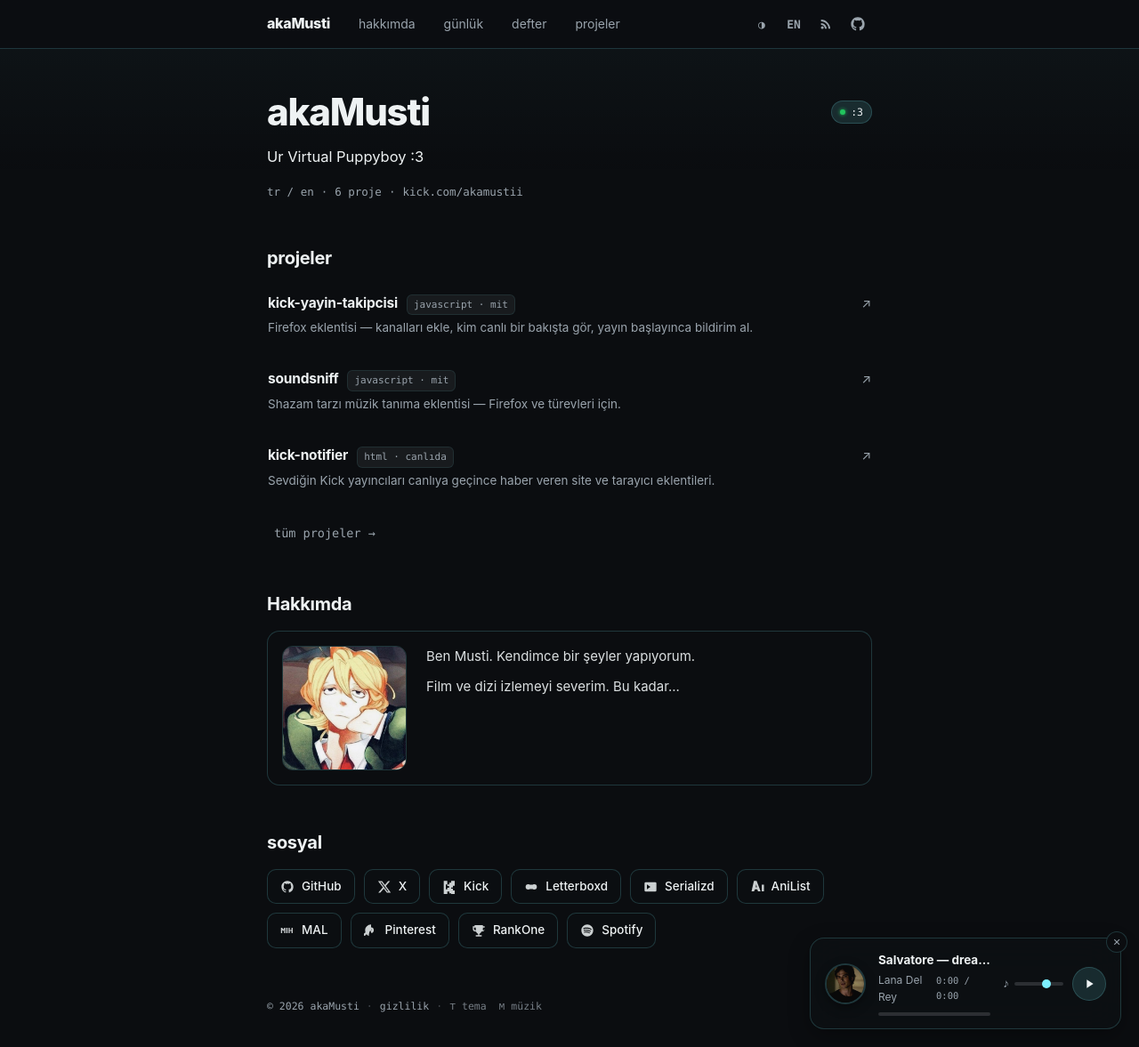
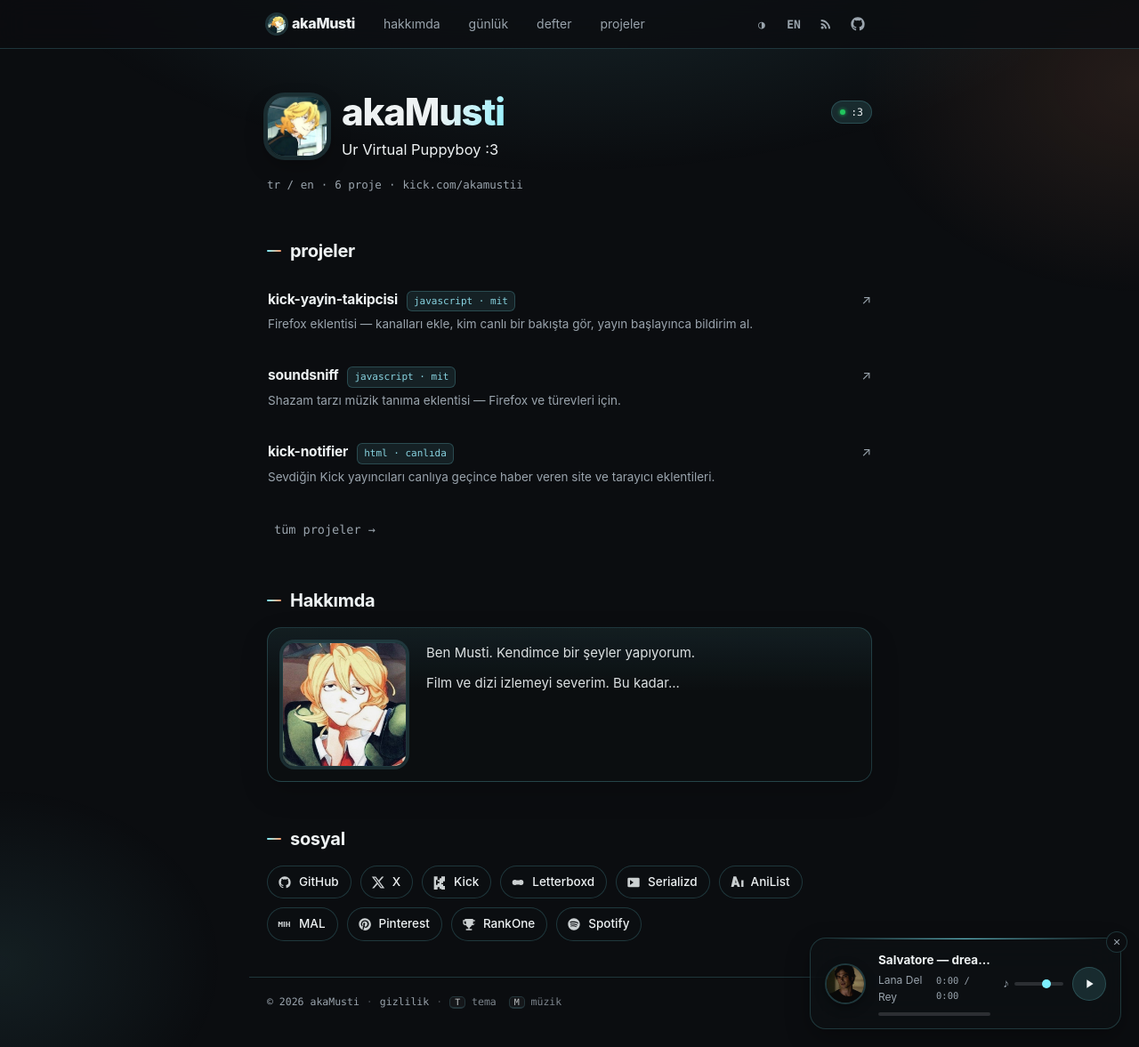
Before and after one commit to akamusti/akamusti.github.io, a Jekyll site: the page index.html, which Jekyll copies as it is, in a window 1280 px wide and 1177 px high. Shown: the whole window at 89% size. Built offline with Jekyll 4.4.1, drawn with Linux system fonts in a browser that asks for light colours.

Commit message:
Style hero with avatar, ambient background and pill chips; fix broken player CSS and Pinterest icon

```diff
--- a/_layouts/default.html
+++ b/_layouts/default.html
@@ -30,6 +31,7 @@
 <header class="nav">
   <div class="nav-in">
     <a class="logo" href="/">
+      <img class="logo-mark" src="/img/pfp.jpg" alt="" width="22" height="22">
       <span>akaMusti</span>
     </a>
     <nav class="nav-links">
@@ -68,7 +70,7 @@
   <span class="sep">·</span>
   <a href="/gizlilik/" data-i18n="footer.privacy">gizlilik</a>
   <span class="sep">·</span>
-  <span style="opacity: 0.75;"><kbd>T</kbd> tema &nbsp;<kbd>M</kbd> müzik</span>
+  <span class="keys"><kbd>T</kbd> tema &nbsp;<kbd>M</kbd> müzik</span>
 </footer>
 
 <div class="player-pop closed" id="playerPop">
--- a/assets/themes.css
+++ b/assets/themes.css
@@ -208,17 +208,29 @@
   overflow-x: hidden;
 }
 
-/* Subtle top fade */
+/* Quiet atmosphere: two still glows and a faint upper texture */
 body::before {
   content: "";
   position: fixed;
-  top: 0;
-  left: 0;
-  right: 0;
-  height: 200px;
-  background: linear-gradient(to bottom, color-mix(in srgb, var(--accent) 4%, transparent), transparent);
+  inset: 0;
+  background:
+    radial-gradient(ellipse 72% 38% at 50% -10%, color-mix(in srgb, var(--accent) 14%, transparent), transparent 70%),
+    radial-gradient(ellipse 34% 28% at 100% 8%, color-mix(in srgb, var(--accent2) 11%, transparent), transparent 72%),
+    radial-gradient(ellipse 28% 24% at 0% 92%, color-mix(in srgb, var(--accent) 8%, transparent), transparent 70%);
+  pointer-events: none;
+  z-index: -2;
+}
+body::after {
+  content: "";
+  position: fixed;
+  inset: 0;
   pointer-events: none;
   z-index: -1;
+  background-image: radial-gradient(color-mix(in srgb, var(--fg) 16%, transparent) 0.65px, transparent 0.65px);
+  background-size: 18px 18px;
+  opacity: 0.28;
+  -webkit-mask-image: linear-gradient(to bottom, #000 0%, transparent 46%);
+  mask-image: linear-gradient(to bottom, #000 0%, transparent 46%);
 }
 
 ::selection {
@@ -287,6 +299,15 @@
 }
 .logo:hover {
   color: var(--accent);
+}
+.logo-mark {
+  width: 22px;
+  height: 22px;
+  border-radius: 50%;
+  object-fit: cover;
+  flex: none;
+  border: 1px solid var(--stroke);
+  box-shadow: 0 0 0 2px color-mix(in srgb, var(--accent) 16%, transparent);
 }
 .nav-links {
   display: flex;
@@ -488,6 +509,12 @@
   margin: 0 auto;
   padding: 48px 20px 32px;
 }
+/* Layout kalıbında shell > main iç içe: çift padding'i önle */
+.shell > main {
+  max-width: none;
+  margin: 0;
+  padding: 0;
+}
 
 h1 {
   font-size: 42px;
@@ -497,8 +524,52 @@
   color: var(--fg);
 }
 
+.hero-top {
+  display: flex;
+  align-items: center;
+  gap: 16px;
+}
+.hero-avatar {
+  width: 68px;
+  height: 68px;
+  border-radius: 20px;
+  object-fit: cover;
+  object-position: center 18%;
+  flex: none;
+  border: 1px solid var(--stroke);
+  box-shadow:
+    0 0 0 4px color-mix(in srgb, var(--accent) 14%, transparent),
+    0 10px 24px color-mix(in srgb, #000 28%, transparent);
+}
+.hero-copy {
+  flex: 1;
+  min-width: 0;
+}
+.hero-name-row {
+  display: flex;
+  align-items: center;
+  justify-content: space-between;
+  gap: 12px;
+  flex-wrap: wrap;
+}
+.hero-name-row h1 {
+  min-width: 0;
+  overflow-wrap: break-word;
+}
+.hero-name-row .status-pill {
+  flex: none;
+}
+@supports ((-webkit-background-clip: text) or (background-clip: text)) {
+  .hero h1 {
+    background: linear-gradient(105deg, var(--fg) 0%, var(--fg) 58%, color-mix(in srgb, var(--accent) 78%, var(--fg)) 100%);
+    -webkit-background-clip: text;
+    background-clip: text;
+    color: transparent;
+  }
+}
+
 .bio {
-  margin-top: 14px;
+  margin-top: 6px;
   font-size: 16.5px;
   max-width: 60ch;
   color: var(--fg);
@@ -539,6 +610,20 @@
   margin-bottom: 8px;
   letter-spacing: -0.3px;
 }
+main > section > h2 {
+  display: flex;
+  align-items: center;
+  gap: 10px;
+  margin-bottom: 12px;
+}
+main > section > h2::before {
+  content: "";
+  width: 16px;
+  height: 2px;
+  border-radius: 99px;
+  background: linear-gradient(90deg, var(--accent), var(--accent2));
+  flex: none;
+}
 
 /* Rows / Project Cards */
 .row {
@@ -553,8 +638,9 @@
   transition: background 0.2s ease, border-color 0.2s ease, transform 0.2s ease;
 }
 .row:hover {
-  background: color-mix(in srgb, var(--card) 60%, transparent);
+  background: color-mix(in srgb, var(--card) 72%, transparent);
   border-color: var(--stroke);
+  box-shadow: inset 2px 0 0 var(--accent);
 }
 .row:hover .row-name {
   color: var(--accent);
@@ -573,11 +659,11 @@
 .row-tag {
   font-family: ui-monospace, SFMono-Regular, Menlo, Monaco, Consolas, monospace;
   font-size: 11px;
-  color: var(--muted);
+  color: color-mix(in srgb, var(--accent) 62%, var(--muted));
   padding: 2px 7px;
   border-radius: 6px;
-  background: color-mix(in srgb, var(--fg) 6%, transparent);
-  border: 1px solid color-mix(in srgb, var(--stroke) 50%, transparent);
+  background: color-mix(in srgb, var(--accent) 9%, transparent);
+  border: 1px solid color-mix(in srgb, var(--accent) 20%, transparent);
 }
 .row-arrow {
   margin-left: auto;
@@ -624,17 +710,22 @@
   align-items: flex-start;
   margin-top: 14px;
   padding: 16px;
-  border-radius: 14px;
+  border-radius: 16px;
   border: 1px solid var(--stroke);
-  background: color-mix(in srgb, var(--card) 45%, transparent);
+  background:
+    linear-gradient(180deg, color-mix(in srgb, var(--accent) 7%, transparent), transparent 42%),
+    color-mix(in srgb, var(--card) 62%, transparent);
+  box-shadow: 0 12px 32px color-mix(in srgb, #000 16%, transparent);
 }
 .about-wrap img {
   width: 140px;
   height: 140px;
   object-fit: cover;
+  object-position: center 20%;
   flex: none;
-  border-radius: 12px;
+  border-radius: 14px;
   border: 1px solid var(--stroke);
+  box-shadow: 0 0 0 3px color-mix(in srgb, var(--accent) 14%, transparent);
   transition: border-color 0.2s ease;
 }
 .about-wrap img:hover {
@@ -660,10 +751,10 @@
   display: inline-flex;
   align-items: center;
   gap: 8px;
-  padding: 8px 14px;
-  border-radius: 10px;
+  padding: 7px 13px 7px 11px;
+  border-radius: 999px;
   border: 1px solid var(--stroke);
-  background: color-mix(in srgb, var(--card) 60%, transparent);
+  background: color-mix(in srgb, var(--card) 70%, transparent);
   color: var(--fg);
   text-decoration: none;
   font-size: 13.5px;
@@ -716,8 +807,8 @@
 }
 .rule {
   height: 1px;
-  margin: 24px 0;
-  background: var(--stroke);
+  margin: 22px 0 10px;
+  background: linear-gradient(90deg, var(--accent), var(--stroke) 46%, transparent);
 }
 
 .post-box {
@@ -733,8 +824,9 @@
   transition: background 0.2s ease, border-color 0.2s ease, transform 0.2s ease;
 }
 .post-box:hover {
-  background: color-mix(in srgb, var(--card) 60%, transparent);
+  background: color-mix(in srgb, var(--card) 72%, transparent);
   border-color: var(--stroke);
+  box-shadow: inset 2px 0 0 var(--accent);
 }
 .post-box:hover .pb-title {
   color: var(--accent);
@@ -852,7 +944,7 @@
 }
 .player {
   border: 1px solid var(--stroke);
-  border-radius: 16px;
+  border-radius: 18px;
   padding: 14px 16px;
   display: flex;
   align-items: center;
@@ -860,11 +952,22 @@
   background: var(--card);
   backdrop-filter: blur(20px) saturate(1.2);
   -webkit-backdrop-filter: blur(20px) saturate(1.2);
-  box-shadow: 0 8px 24px rgba(0,0,0,0.3);
+  box-shadow: 0 10px 28px rgba(0,0,0,0.28);
   position: relative;
   transform: translateX(120%);
   opacity: 0;
   transition: transform 0.45s cubic-bezier(0.2, 0.9, 0.25, 1), opacity 0.35s ease, border-color 0.25s ease;
+}
+.player::before {
+  content: "";
+  position: absolute;
+  top: 0;
+  left: 18px;
+  right: 18px;
+  height: 1px;
+  background: linear-gradient(90deg, transparent, var(--accent), transparent);
+  opacity: 0.75;
+  pointer-events: none;
 }
 .player-pop.open .player {
   transform: none;
@@ -1075,8 +1178,9 @@
 /* Footer */
 footer {
   max-width: 720px;
-  margin: 0 auto;
-  padding: 24px 20px 36px;
+  margin: 8px auto 0;
+  padding: 18px 20px 36px;
+  border-top: 1px solid var(--stroke);
   font-family: ui-monospace, SFMono-Regular, Menlo, Monaco, Consolas, monospace;
   font-size: 11.5px;
   color: var(--muted);
@@ -1084,6 +1188,17 @@
   align-items: center;
   flex-wrap: wrap;
   gap: 8px;
+}
+footer kbd {
+  font-family: inherit;
+  font-size: 10px;
+  line-height: 1.4;
+  border: 1px solid var(--stroke);
+  border-bottom-width: 2px;
+  border-radius: 5px;
+  padding: 0 5px;
+  color: var(--fg);
+  background: color-mix(in srgb, var(--fg) 6%, transparent);
 }
 footer a {
   color: var(--muted);
@@ -1095,6 +1210,9 @@
 }
 footer .sep {
   opacity: 0.4;
+}
+footer .keys {
+  opacity: 0.8;
 }
 
 /* Scroll reveal animations */
@@ -1144,7 +1262,15 @@
     padding: 36px 16px 24px;
   }
   h1 {
-    font-size: 34px;
+    font-size: 32px;
+  }
+  .hero-top {
+    gap: 12px;
+  }
+  .hero-avatar {
+    width: 54px;
+    height: 54px;
+    border-radius: 16px;
   }
   .about-wrap {
     flex-direction: column;
--- a/index.html
+++ b/index.html
@@ -30,6 +31,7 @@
 <header class="nav">
   <div class="nav-in">
     <a class="logo" href="/">
+      <img class="logo-mark" src="img/pfp.jpg" alt="" width="22" height="22">
       <span>akaMusti</span>
     </a>
     <nav class="nav-links">
@@ -58,15 +60,20 @@
 </header>
 
 <main>
-  <div class="reveal">
-    <div style="display: flex; align-items: center; justify-content: space-between; gap: 12px; margin-bottom: 6px;">
-      <h1>akaMusti</h1>
-      <div class="status-pill">
-        <span class="status-dot"></span>
-        <span data-i18n="home.status">:3</span>
+  <div class="reveal hero">
+    <div class="hero-top">
+      <img class="hero-avatar" src="img/pfp.jpg" alt="akaMusti" width="68" height="68" fetchpriority="high">
+      <div class="hero-copy">
+        <div class="hero-name-row">
+          <h1>akaMusti</h1>
+          <div class="status-pill">
+            <span class="status-dot"></span>
+            <span data-i18n="home.status">:3</span>
+          </div>
+        </div>
+        <p class="bio" id="bioText">Ur Virtual Puppyboy :3</p>
       </div>
     </div>
-    <p class="bio" id="bioText">Ur Virtual Puppyboy :3</p>
     <p class="meta-line mono">
       <span data-i18n="home.meta_langs">tr / en</span>
       <span>·</span>
@@ -148,7 +155,7 @@
         <span>MAL</span>
       </a>
       <a class="soc-chip" href="https://tr.pinterest.com/insanmusti_/" target="_blank" rel="noopener">
-        <svg viewBox="0 0 24 24" fill="currentColor"><path d="M12 2C6.48 2 2 6.48 2 12c0 4.24 2.65 7.86 6.39 9.29-.09-.78-.17-1.99.04-2.85.19-.78 1.23-5.21 1.23-5.21s-.31-.63-.31-1.56c0-1.46.85-2.55 1.9-2.55.9 0 1.33.67 1.33 1.48 0 .9-.57 2.26-.87 3.51-.25 1.05.53 1.91 1.56 1.91 1.88 0 3.32-1.98 3.32-4.84 0-2.53-1.82-4.3-4.42-4.3-3.01 0-4.78 2.26-4.78 4.59 0 .91.35 1.88.79 2.41.09.1.19.07.33-.08.31-.25 1.03-.29 1.18-.05.19-.16.24-.36.14-1.34-.62-2.18-2.58-2.18-4.16 0-3.39 2.46-6.5 7.1-6.5 3.73 0 6.62 2.66 6.62 6.21 0 3.71-2.34 6.69-5.58 6.69-1.09 0-2.11-.57-2.46-1.24l-.67 2.56c-.24.93-.89 2.1-1.33 2.81 1.05.32 2.17.5 3.33.5 5.52 0 10-4.48 10-10S17.52 2 12 2z"/></svg>
+        <svg viewBox="0 0 24 24" fill="currentColor"><path d="M12 2C6.48 2 2 6.48 2 12c0 4.25 2.64 7.88 6.36 9.31-.09-.79-.17-2 .04-2.86l1.2-5.08s-.31-.61-.31-1.52c0-1.43.83-2.5 1.86-2.5.88 0 1.3.66 1.3 1.45 0 .88-.56 2.2-.85 3.43-.24 1.03.51 1.87 1.52 1.87 1.83 0 3.24-1.93 3.24-4.72 0-2.47-1.77-4.19-4.31-4.19-2.94 0-4.66 2.2-4.66 4.48 0 .89.34 1.84.77 2.35.08.11.1.2.07.31l-.28 1.16c-.05.19-.15.23-.35.14-1.32-.61-2.14-2.54-2.14-4.09 0-3.33 2.42-6.38 6.97-6.38 3.66 0 6.5 2.61 6.5 6.09 0 3.64-2.29 6.57-5.47 6.57-1.07 0-2.07-.56-2.42-1.21l-.66 2.51c-.24.91-.88 2.06-1.31 2.76 1.03.32 2.12.49 3.26.49 5.52 0 10-4.48 10-10S17.52 2 12 2z"/></svg>
         <span>Pinterest</span>
       </a>
       <a class="soc-chip" href="https://www.rankone.global/akamusti?s=Mb3kv" target="_blank" rel="noopener">
@@ -196,7 +203,7 @@
   <span class="sep">·</span>
   <a href="/gizlilik/" data-i18n="footer.privacy">gizlilik</a>
   <span class="sep">·</span>
-  <span style="opacity: 0.75;"><kbd>T</kbd> tema &nbsp;<kbd>M</kbd> müzik</span>
+  <span class="keys"><kbd>T</kbd> tema &nbsp;<kbd>M</kbd> müzik</span>
 </footer>
 
 <script>
```
Also changed, not shown: other parts of _layouts/default.html (+1 -0 lines), other parts of index.html (+1 -0 lines).
